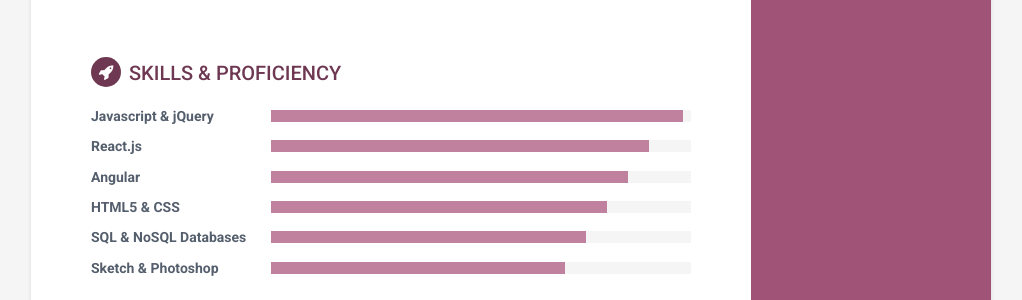
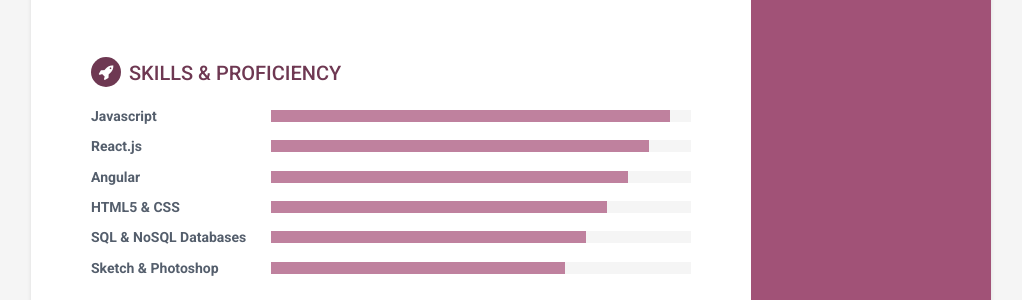
Before and after one commit to jaffrepaul/jaffrepaul.github.io, a Jekyll site: the page built from index.html, in a window 1280 px wide. Shown: the part 924-1224 px from the top of the page, without its empty margins (129-1151 px from the left). Built offline with Jekyll 4.4.1, drawn with Linux system fonts in a browser that asks for light colours.

Commit message:
tweaked skills

```diff
--- a/_includes/skills.html
+++ b/_includes/skills.html
@@ -2,9 +2,9 @@
                 <h2 class="section-title"><i class="fa fa-rocket"></i>Skills &amp; Proficiency</h2>
                 <div class="skillset">
                     <div class="item">
-                        <h3 class="level-title">Javascript &amp; jQuery</h3>
+                        <h3 class="level-title">Javascript</h3>
                         <div class="level-bar">
-                            <div class="level-bar-inner" data-level="98%">
+                            <div class="level-bar-inner" data-level="95%">
                             </div>
                         </div><!--//level-bar-->
                     </div><!--//item-->
```
Also changed, not shown: 1 other file.
